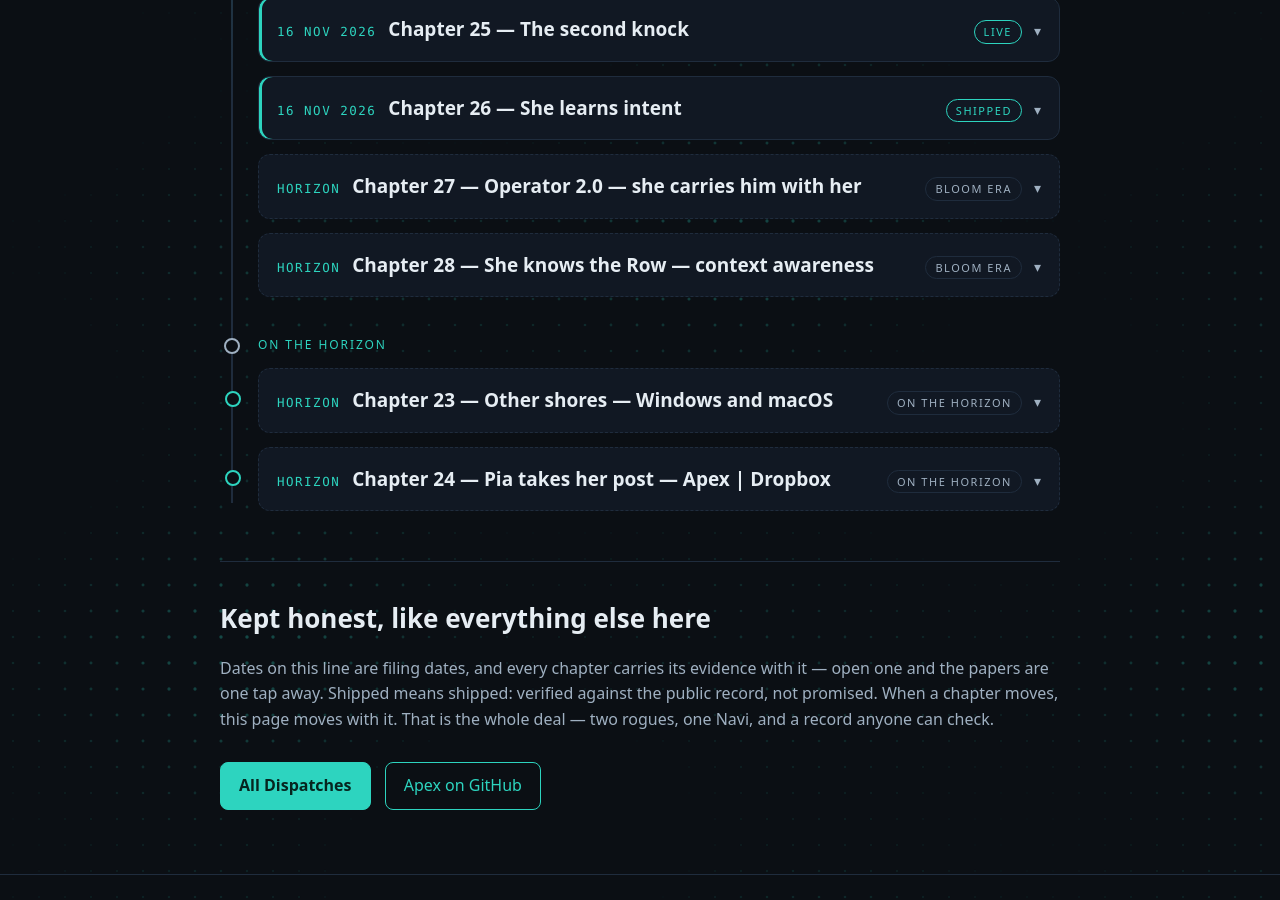
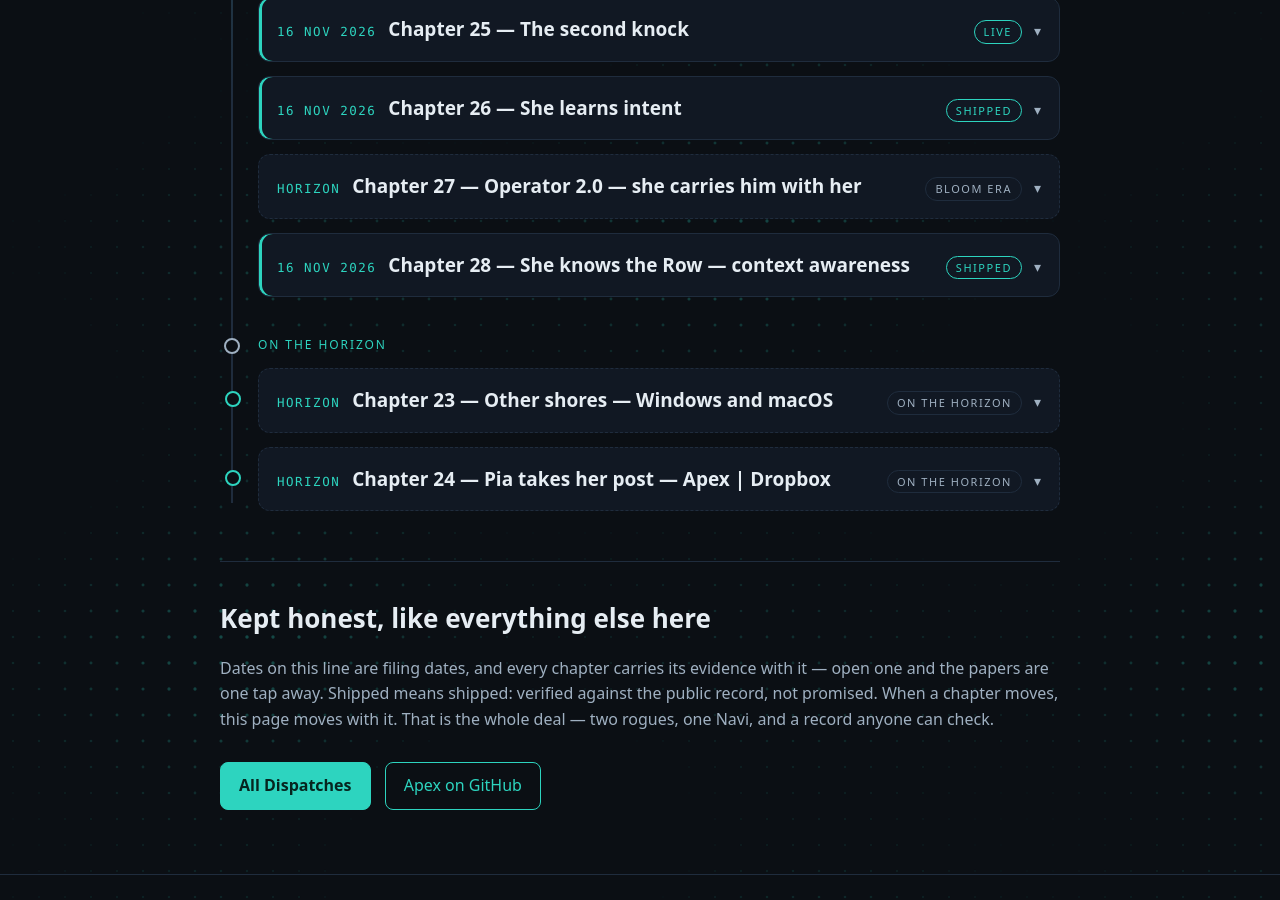
Before and after one commit to AlexKollar/nocturnerow, a Jekyll site: the page built from roadmap.html, in a window 1280 px wide and 900 px high, scrolled down 2898 px. Built offline with Jekyll 4.4.1, drawn with Linux system fonts in a browser that asks for light colours.

Commit message:
Apex v0.4.9e: pill + projects Edge lines bumped; Roadmap Chapter 28 (Context Awareness) ships with its release

```diff
--- a/apex.html
+++ b/apex.html
@@ -3,14 +3,14 @@ layout: default
 title: Apex
 permalink: /apex.html
 share_image: /share-apex.png
-description: "Apex | Powered by Navi — a local-first AI partner for security work. Your hardware, your data, no landlord; open source under the AGPL v3. Stable v0.2.0 · Edge v0.4.8e."
+description: "Apex | Powered by Navi — a local-first AI partner for security work. Your hardware, your data, no landlord; open source under the AGPL v3. Stable v0.2.0 · Edge v0.4.9e."
 ---
 <main class="wrap">
 <div class="hero">
 <h1><span class="hglitch" data-text="Apex | Powered by Navi"><span id="apex-tagline" class="tagline-cursor">Apex | Powered by Navi</span></span></h1>
 </div>
 <section id="apex">
-  <span class="chip">Apex <b>v0.2.0 Stable</b> · Edge <b>v0.4.8e</b></span>
+  <span class="chip">Apex <b>v0.2.0 Stable</b> · Edge <b>v0.4.9e</b></span>
 <p>Apex runs entirely on your own hardware: your machine, your network, your data never leaves the building — and the model answering is Navi, the one it was built around.</p>
 <p style="font-size:18px;color:var(--text)"><b>Open source, top to bottom</b> — the app, the chips, the knowledge packs, the crypto tools, even this website. Nothing to take on faith; read it all.</p>
 <style>
--- a/projects.html
+++ b/projects.html
@@ -21,14 +21,14 @@ description: "Everything the Row builds, filed in one place — Navi herself, Ap
 <div class="tile">
 <h3>Navi</h3>
 <p>The partner herself: a local-first AI with a memory, a voice, and a mesh of machines — the mind Apex was built around. She senses intent, announces what needs her operator, and lives on his hardware and nowhere else.</p>
-<p style="color:var(--muted)">STATUS — One Navi, all the screens · Edge v0.4.7e</p>
+<p style="color:var(--muted)">STATUS — One Navi, all the screens · Edge v0.4.9e</p>
 <p><a class="btn solid" href="/navi.html">Meet Navi</a></p>
 <p><a class="btn sm" href="/roadmap.html">Her story — the Roadmap</a><a class="btn sm" href="https://github.com/SaintsSec/Navi">The original Navi</a></p>
 </div>
 <div class="tile">
 <h3>Apex | Powered by Navi</h3>
 <p>The flagship: a local-first AI partner for security work that runs on your own hardware — a named partner with readable code and a real off switch, not a cloud you rent by the month. Open source, top to bottom, under the GNU AGPL v3.</p>
-<p style="color:var(--muted)">STATUS — Stable v0.2.0 · Edge v0.4.7e</p>
+<p style="color:var(--muted)">STATUS — Stable v0.2.0 · Edge v0.4.9e</p>
 <p><a class="btn solid" href="/apex.html">Explore Apex</a></p>
 <p><a class="btn sm" href="https://github.com/AlexKollar/Apex">Source on GitHub</a><a class="btn sm" href="https://github.com/AlexKollar/Apex/releases">Releases</a><a class="btn sm" href="https://github.com/AlexKollar/Apex/wiki">Wiki</a></p>
 </div>
--- a/roadmap.html
+++ b/roadmap.html
@@ -263,11 +263,11 @@ description: "The story of Navi — told by the two rogues who built her road, o
 </div>
 </details>
 
-<details class="tl-item horizon">
-<summary><span class="tl-date">HORIZON</span><span class="tl-title">Chapter 28 — She knows the Row — context awareness</span><span class="tl-tag">BLOOM ERA</span></summary>
+<details class="tl-item">
+<summary><span class="tl-date">16 NOV 2026</span><span class="tl-title">Chapter 28 — She knows the Row — context awareness</span><span class="tl-tag">SHIPPED</span></summary>
 <div class="tl-body">
 <p>Today the website knows her story and the app knows her work, and never the twain shall meet — ask the Navi inside Apex what's new from the Row and she can only speak from the build she's standing in. This chapter ends the separation. The Row's public record — the Dispatches, this roadmap, her own page, the release signals — becomes knowledge she can draw on from inside Apex: ask her for news from the Row and she summarizes the latest Dispatch in her own words; ask what she can do and she answers from her own documentation. And when her own measured vitals say she's sluggish on the iron she's riding, she'll say that too — and prescribe the road: borrow through the Mesh, join the federation, and she'll walk you through the gate herself. Even her status line grows up — drawn from her own memories, in her own voice, over a deeper bench of hacker-culture mischief. One ecosystem, one Navi, aware of herself.</p>
-<p class="tl-links"><a href="/blog.html">The Dispatches</a><a href="/navi.html">Navi's own page</a></p>
+<p class="tl-links"><a href="/blog.html">The Dispatches</a><a href="/navi.html">Navi's own page</a><a href="https://github.com/AlexKollar/Apex/releases/tag/v0.4.9e">GitHub — Apex v0.4.9e (Edge)</a><a href="https://github.com/AlexKollar/Apex/issues/248">GitHub — issue #248</a></p>
 </div>
 </details>
 </details>
```
